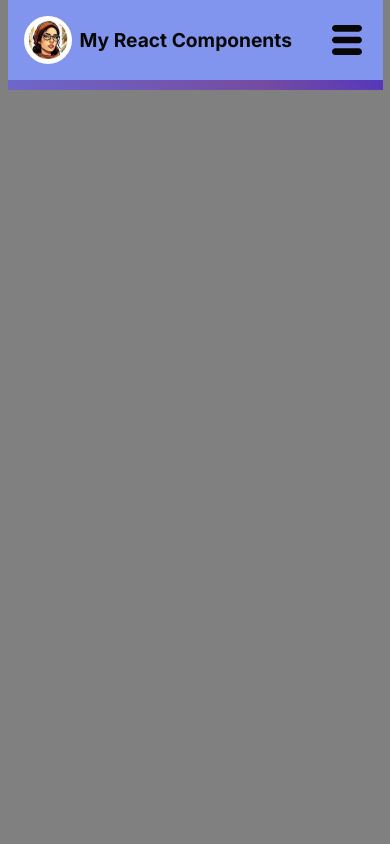
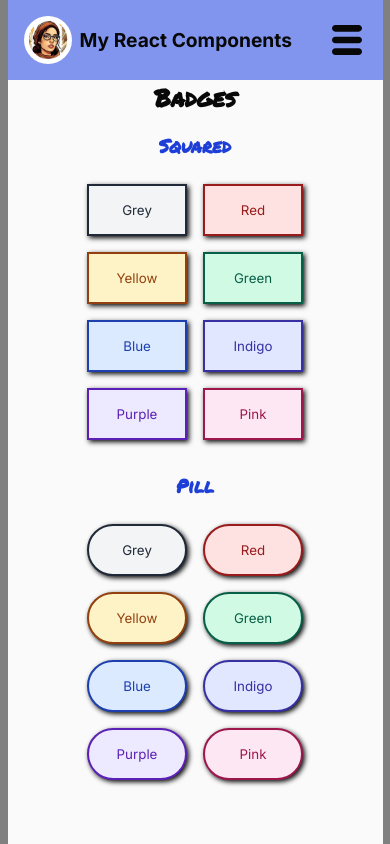
Before and after one commit to RosaBen/react-components-scrimba, a React (Vite) app: page /badges in a window 390 px wide. Built offline with nearby package versions, Linux system fonts and the light colour scheme.

Commit message:
badges done responsive

```diff
--- a/src/App.jsx
+++ b/src/App.jsx
@@ -2,11 +2,14 @@
 import { BrowserRouter, Routes, Route } from "react-router-dom";
 
 // components
+import Header from "./components/Header";
+
 // pages
-import Header from "./components/Header";
+import Badges from "./pages/Badges";
 
 // styles
 import "./assets/styles/main.css";
+import "./assets/styles/badges.css";
 import "./assets/styles/responsive.css";
 
 // scripts
@@ -14,9 +17,14 @@ import "./assets/styles/responsive.css";
 
 function App() {
   return (
-    <div className="container">
-      <Header />
-    </div>
+    <BrowserRouter>
+      <div className="container">
+        <Header />
+        <Routes>
+          <Route path="/badges" element={<Badges />} />
+        </Routes>
+      </div>
+    </BrowserRouter>
   );
 }
 
--- a/src/assets/scripts/data.js
+++ b/src/assets/scripts/data.js
@@ -137,7 +137,7 @@ export const colorToolTips = [
   },
 ];
 
-export const pages = ["home", "badge", "banner", "card", "testimonial", "tooltip", "toast"];
+export const pages = ["badges", "banners", "cards", "testimonials", "tooltips", "toasts"];
 
 export const imagesComponents = [
   {
--- /dev/null
+++ b/src/assets/styles/badges.css
@@ -0,0 +1,35 @@
+.badges {
+  display: grid;
+  place-items: center;
+  padding-bottom: 2rem;
+  grid-template-columns: 1fr;
+}
+
+.badges h2 {
+  margin-bottom: 1rem;
+}
+
+.badges section {
+  display: grid;
+  grid-template-columns: repeat(2, 1fr);
+  gap: 1rem;
+  place-items: center;
+  margin-bottom: 2rem;
+}
+
+.badges h3 {
+  color: #1d3fd7;
+  grid-column: 1 / span 2;
+  margin-bottom: 0.5rem;
+}
+.badges button {
+  width: 100px;
+  padding: 1rem;
+  border-width: 2px;
+  border-style: solid;
+  box-shadow: 2px 2px 5px #080808;
+}
+
+.pill-badges button {
+  border-radius: 2rem;
+}
--- a/src/assets/styles/index.css
+++ b/src/assets/styles/index.css
@@ -34,6 +34,7 @@ button {
   border: none;
 }
 
-h2 {
+h2,
+h3 {
   font-family: "Permanent Marker", cursive;
 }
--- a/src/assets/styles/main.css
+++ b/src/assets/styles/main.css
@@ -2,7 +2,7 @@
   width: 100%;
   max-width: 375px;
   margin: 0 auto;
-  background: white;
+  background: #fafafa;
 }
 
 nav .desktop-nav {
--- /dev/null
+++ b/src/components/BadgeBtns.jsx
@@ -0,0 +1,17 @@
+import { PiX } from "react-icons/pi";
+import { colorBadges } from "../assets/scripts/data";
+import capitalizeLetter from "../assets/scripts/utils";
+export default function BadgeBtns() {
+  return colorBadges.map((item) => {
+    const style = {
+      background: item.bg,
+      color: item.font,
+      borderColor: item.font,
+    };
+    return (
+      <button className="badge-item" key={item.id} style={style}>
+        {capitalizeLetter(item.id)}
+      </button>
+    );
+  });
+}
--- /dev/null
+++ b/src/pages/Badges.jsx
@@ -0,0 +1,17 @@
+import BadgeBtns from "../components/BadgeBtns";
+
+export default function Badges() {
+  return (
+    <main className="badges">
+      <h2>Badges</h2>
+      <section className="squared-badges">
+        <h3>Squared</h3>
+        <BadgeBtns />
+      </section>
+      <section className="pill-badges">
+        <h3>Pill</h3>
+        <BadgeBtns />
+      </section>
+    </main>
+  );
+}
```
Also changed, not shown: src/assets/styles/responsive.css (+20 -4 lines).
